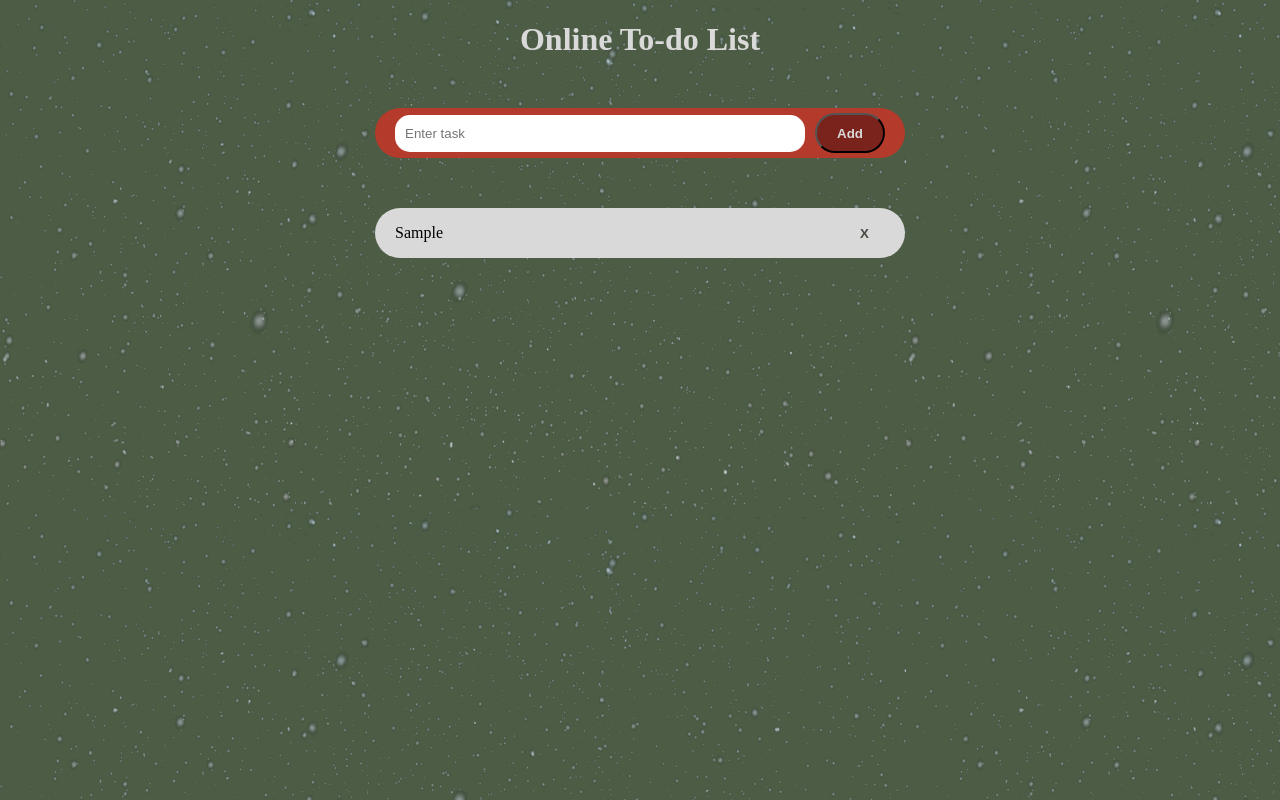
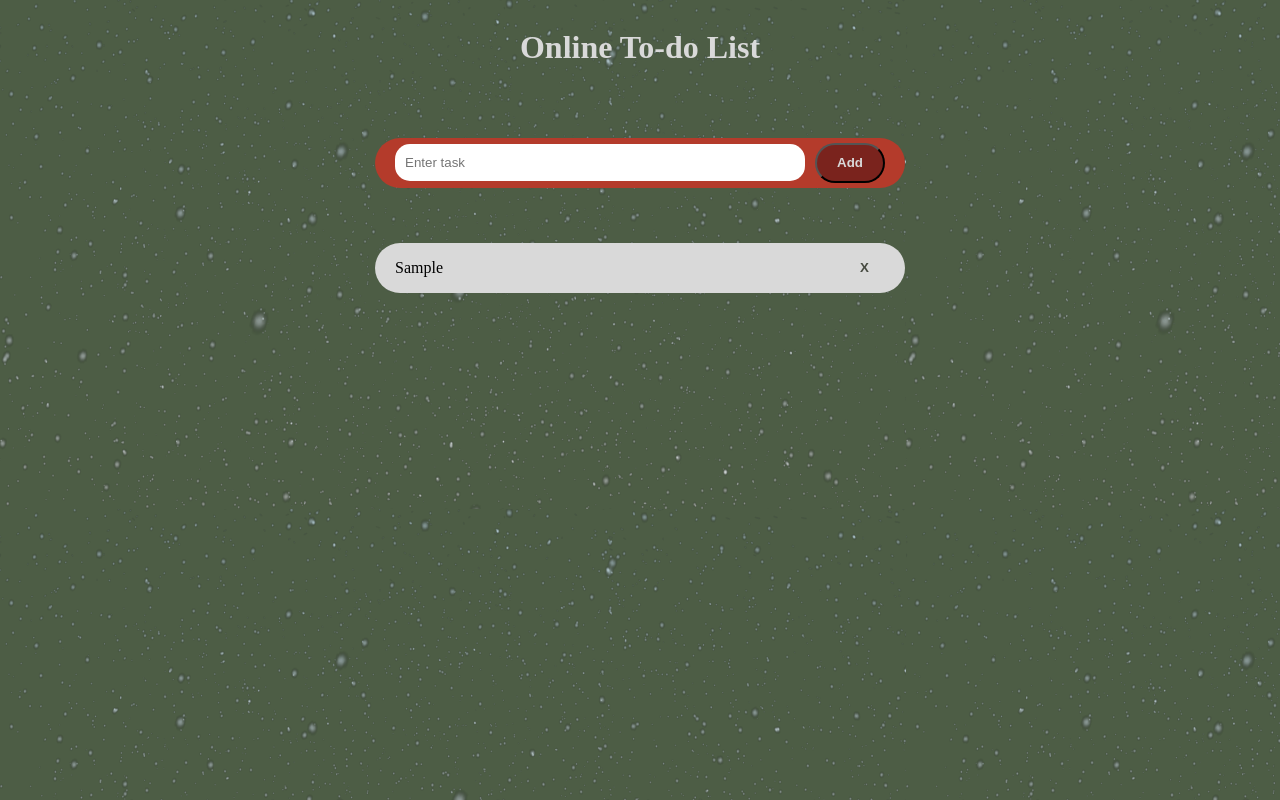
Before and after one commit to LetUsTakeANapForever/online-to-do-list, a plain HTML site: page index.html in a window 1280 px wide. Both pictures are taken after typing "Sample" into the empty fields and a click on the button "Add". Shown: the top 800 px of the page. Drawn offline with Linux system fonts and the light colour scheme.

Commit message:
adjust style

```diff
--- a/style.css
+++ b/style.css
@@ -6,14 +6,19 @@
 }
 
 body {
-    background: #4D5D45 scroll;
+    background: #4D5D45;
     background-image: url("img/snow-falling-png.png");
+    display: flex;
+    flex-direction: column;
+    align-items: center;
+    justify-content: center;
+    /* height: 100vh;  make the body take up the full viewport height */
+    /* margin: 0; remove default margin */
 }
-
 .containerAdd {
-    display: flex; /* Enable flexbox layout */
-    justify-content: center; /* Centers horizontally */
-    /* align-items: center;     Centers vertically */
+    display: flex; /* enable flexbox layout */
+    justify-content: center; /* centers horizontally */
+    /* align-items: center;     centers vertically */
     margin-top: 50px;
     margin-bottom: 50px;
 }
@@ -26,13 +31,13 @@ body {
     border-radius: 25px;
     display: flex;
     align-items: center;
-    /* justify-content: flex-end; Align items to the right */
-    justify-content: space-between; /* Space items across the width */
+    /* justify-content: flex-end; align items to the right */
+    justify-content: space-between; /* space items across the width */
     padding-right: 10px;
 }
 
 .taskInput {
-    flex-grow: 1; /* Make the input take up available space */
+    flex-grow: 1; /* make the input take up available space */
     margin-right: 10px;
     height: 70%;
     border: none;
@@ -55,7 +60,7 @@ body {
 .containerTask {
     display: flex;
     justify-content: center;
-    height: 100vh;
+    flex-direction: column; /* align items vertically */
 }
 
 .taskBox {
@@ -68,12 +73,14 @@ body {
     justify-content: space-between;
     padding-left: 20px;
     padding-right: 10px;
+    margin-top: 5px;
+    margin-bottom: 5px;
 }
 
 .deleteButton {
     margin-right: 20px;
     color: #474B41;
-    background-color: transparent; /* Set to transparent to remove default styling */
+    background-color: transparent; /* set to transparent to remove default styling */
     font-weight: bold;
     border: none;
     cursor: pointer;
```
